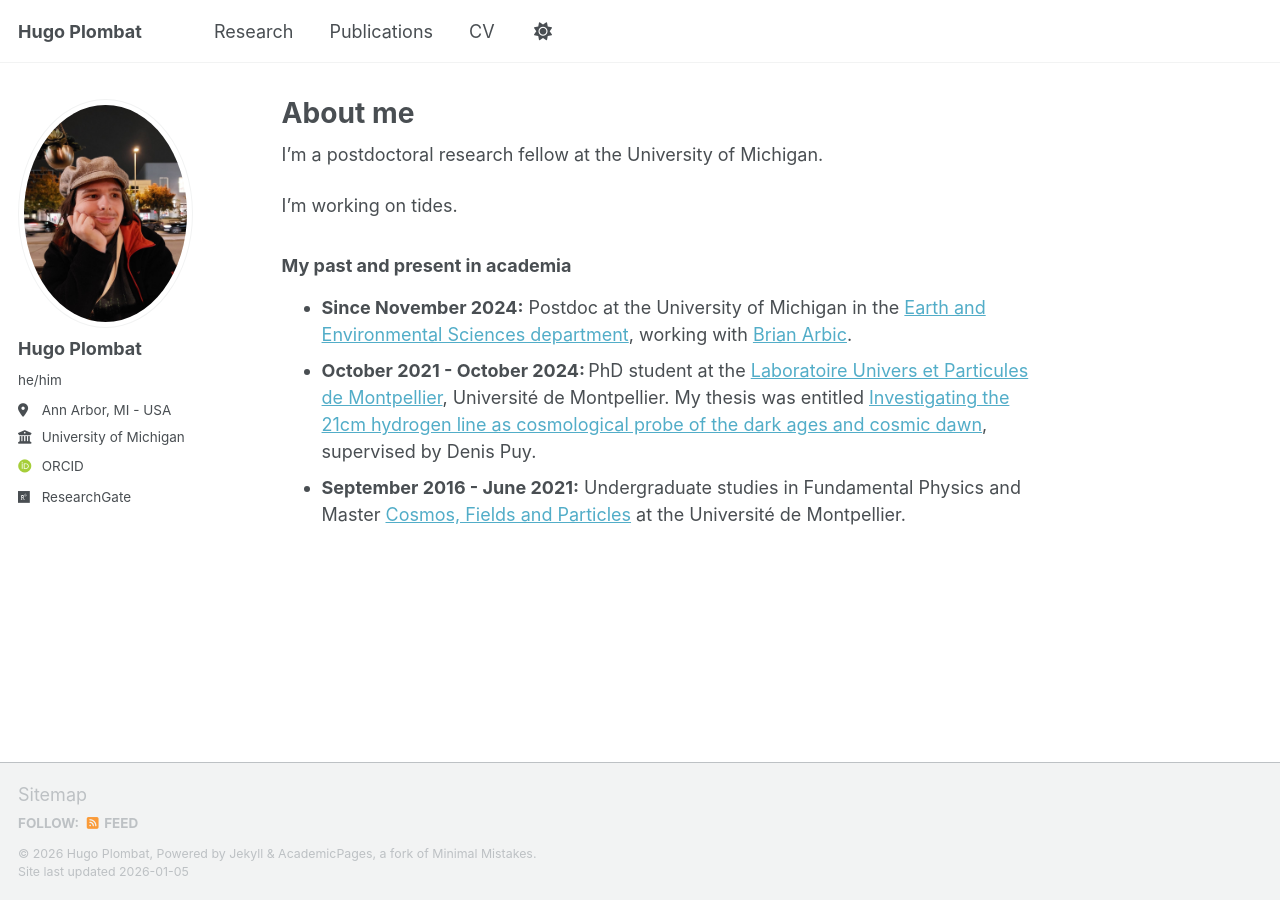
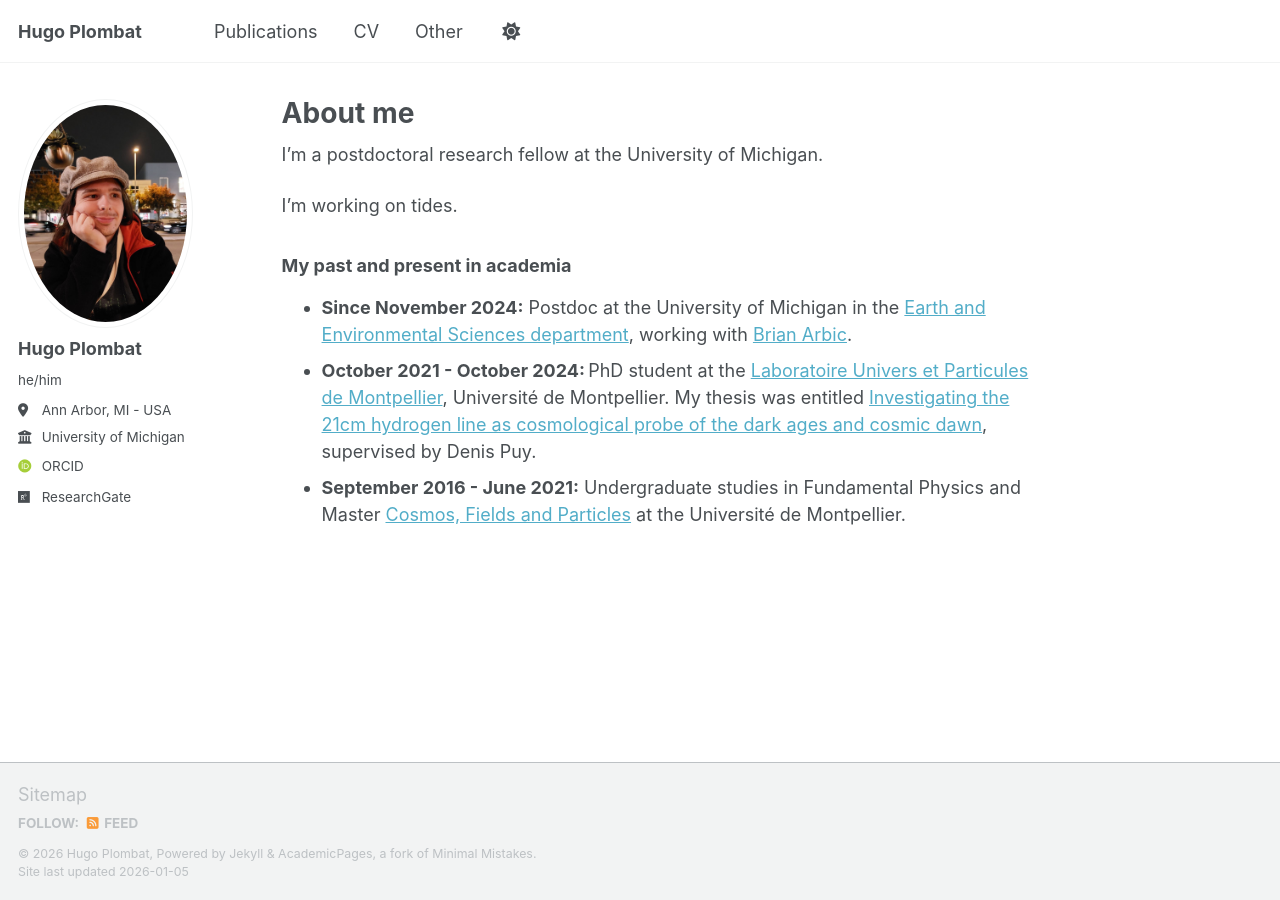
Before and after one commit to Hplombat/hugo.plombat, a Jekyll site: the page built from _pages/about.md, in a window 1280 px wide. Built offline with Jekyll 4.4.1, drawn with Linux system fonts in a browser that asks for light colours; some web fonts are replaced; a script bundle is joined from its source files by our own code; library files that are not in the unit come from our copies.

Commit message:
Update navigation.yml

```diff
--- a/_data/navigation.yml
+++ b/_data/navigation.yml
@@ -8,8 +8,6 @@
 #      Markdown formatted page while the second is generated using JSON.
 
 main:
-  - title: "Research"
-    url: /research/
 
   - title: "Publications"
     url: /publications/
@@ -17,5 +15,9 @@ main:
   - title: "CV"
     url: /cv/
 
+  - title: "Other"
+    url: /Other/
+
+
   # - title: "CV"
   #   url: /cv-json/
```
